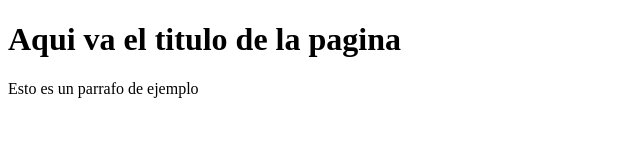
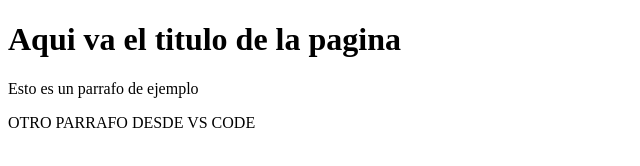
Before and after one commit to jacmty/web-empresa-2, a plain HTML site: page index.html in a window 1280 px wide. Shown: the whole page, without its empty margins (0-640 px from the left). Drawn offline with Linux system fonts and the light colour scheme.

Commit message:
COMMIT INCLUYENDO NUEVOS CAMBIOS

```diff
--- a/index.html
+++ b/index.html
@@ -11,5 +11,6 @@
 
 
      <p>Esto es un parrafo de ejemplo</p>
+     <p>OTRO PARRAFO DESDE VS CODE </p>
 </body>
 </html>
```
